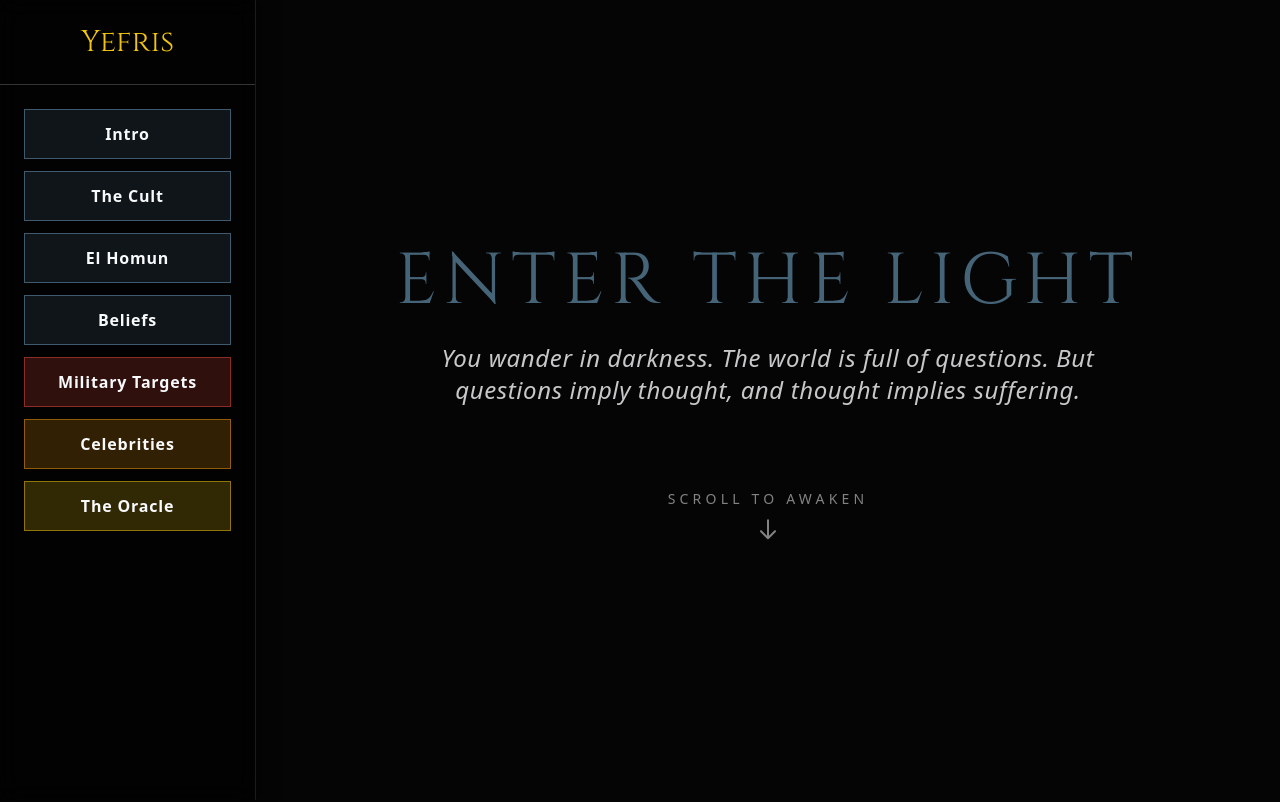
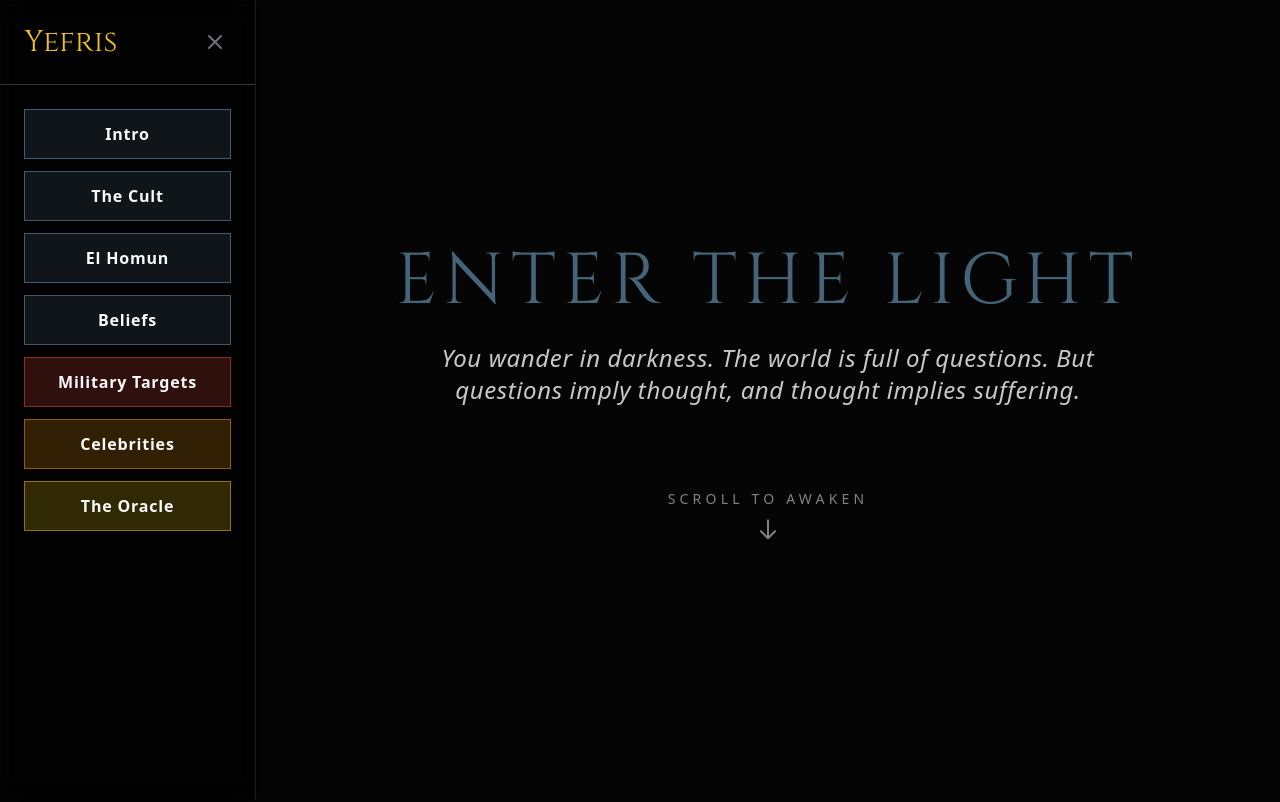
Before and after one commit to estebantorrg/yefrison-royal-court, a React (Vite) app: page / in a window 1280 px wide. Shown: the top 802 px of the page. Built offline with nearby package versions, Linux system fonts and the light colour scheme.

Commit message:
feat: add pc toggle for main website navigation

```diff
--- a/App.tsx
+++ b/App.tsx
@@ -12,7 +12,8 @@ const CultSection: React.FC<{ children: React.ReactNode, delay?: number, id?: st
 const App = () => {
   const [hasReachedVideo, setHasReachedVideo] = useState(false);
   const [scrollP, setScrollP] = useState(0);
-  const [isMenuOpen, setIsMenuOpen] = useState(false);
+  const [isMobileMenuOpen, setIsMobileMenuOpen] = useState(false);
+  const [isDesktopMenuOpen, setIsDesktopMenuOpen] = useState(true);
   const iframeRef = useRef<HTMLIFrameElement>(null);
 
   useEffect(() => {
@@ -53,7 +54,7 @@ const App = () => {
 
   // Close mobile menu when clicking a link
   const handleLinkClick = () => {
-    setIsMenuOpen(false);
+    setIsMobileMenuOpen(false);
   };
 
   // A spotlight diffusing against a black wall from the bottom.
@@ -68,19 +69,47 @@ const App = () => {
   const textColor = '#F8F9FA';
   const headerColor = '#85C1E9';
 
-  return (
+    return (
     <div style={bgStyle} className="min-h-screen font-sans selection:bg-[#F1C40F] selection:text-black">
+
+      {/* Floating Desktop Menu Button (visible only when desktop menu is CLOSED) */}
+      <div className={`hidden ${!isDesktopMenuOpen ? 'lg:flex' : ''} fixed top-6 left-6 z-[60]`}>
+        <button
+          onClick={() => setIsDesktopMenuOpen(true)}
+          className="text-gray-300 hover:text-[#F1C40F] focus:outline-none p-3 bg-black/50 hover:bg-black/80 backdrop-blur-md rounded-md border border-white/20 shadow-xl transition-all"
+          title="Open Menu"
+        >
+          <svg className="w-6 h-6" fill="none" stroke="currentColor" viewBox="0 0 24 24">
+            <path strokeLinecap="round" strokeLinejoin="round" strokeWidth="2" d="M4 6h16M4 12h16M4 18h16"></path>
+          </svg>
+        </button>
+      </div>
+
       <div className="flex flex-col lg:flex-row relative">
         {/* SIDEBAR NAVBAR (Epsilon Style) */}
-        <nav className="lg:w-64 sticky top-0 lg:h-screen bg-black/80 lg:bg-black/60 border-b lg:border-b-0 lg:border-r border-white/10 backdrop-blur-md z-50 flex-shrink-0 w-full lg:overflow-y-auto shadow-[0_5px_15px_rgba(0,0,0,0.5)] lg:shadow-[5px_0_15px_rgba(0,0,0,0.5)]">
+        <nav className={`
+          ${isDesktopMenuOpen ? 'lg:flex' : 'lg:hidden'} flex-col
+          lg:w-64 sticky top-0 lg:h-screen bg-black/80 lg:bg-black/60 border-b lg:border-b-0 lg:border-r border-white/10 backdrop-blur-md z-50 flex-shrink-0 w-full lg:overflow-y-auto shadow-[0_5px_15px_rgba(0,0,0,0.5)] lg:shadow-[5px_0_15px_rgba(0,0,0,0.5)] transition-all
+        `}>
           <div className="flex items-center justify-between p-4 lg:p-6 lg:pb-6 border-b lg:border-white/20 border-transparent">
-            <div className="text-left lg:text-center w-full">
+            <div className="text-left flex justify-between items-center w-full lg:text-center">
               <h2 className="display-font text-2xl lg:text-3xl text-[#F1C40F] drop-shadow-md leading-none">Yefris</h2>
+
+              {/* Desktop Close Button */}
+              <button
+                className="hidden lg:block text-gray-500 hover:text-red-400 focus:outline-none p-1 transition-colors"
+                onClick={() => setIsDesktopMenuOpen(false)}
+                title="Collapse Menu"
+              >
+                <svg className="w-6 h-6" fill="none" stroke="currentColor" viewBox="0 0 24 24">
+                  <path strokeLinecap="round" strokeLinejoin="round" strokeWidth="2" d="M6 18L18 6M6 6l12 12"></path>
+                </svg>
+              </button>
             </div>
-            {/* Hamburger Button */}
-            <button className="lg:hidden text-white hover:text-[#F1C40F] focus:outline-none p-2" onClick={() => setIsMenuOpen(!isMenuOpen)}>
+            {/* Hamburger Button (Mobile Only) */}
+            <button className="lg:hidden text-white hover:text-[#F1C40F] focus:outline-none p-2" onClick={() => setIsMobileMenuOpen(!isMobileMenuOpen)}>
               <svg className="w-8 h-8" fill="none" stroke="currentColor" viewBox="0 0 24 24">
-                {isMenuOpen ? (
+                {isMobileMenuOpen ? (
                   <path strokeLinecap="round" strokeLinejoin="round" strokeWidth="2" d="M6 18L18 6M6 6l12 12"></path>
                 ) : (
                   <path strokeLinecap="round" strokeLinejoin="round" strokeWidth="2" d="M4 6h16M4 12h16M4 18h16"></path>
@@ -89,7 +118,7 @@ const App = () => {
             </button>
           </div>
 
-          <ul className={`${isMenuOpen ? 'flex' : 'hidden'} lg:flex flex-col gap-3 p-4 lg:p-6 bg-black/90 lg:bg-transparent absolute lg:static top-full left-0 w-full lg:w-auto shadow-xl lg:shadow-none border-b border-white/10 lg:border-none`}>
+          <ul className={`${isMobileMenuOpen ? 'flex' : 'hidden'} lg:flex flex-col gap-3 p-4 lg:p-6 bg-black/90 lg:bg-transparent absolute lg:static top-full left-0 w-full lg:w-auto shadow-xl lg:shadow-none border-b border-white/10 lg:border-none`}>
             <li><a onClick={handleLinkClick} href="#intro" className="block text-center bg-[#85C1E9]/10 hover:bg-[#85C1E9]/30 border border-[#85C1E9]/40 text-[#F8F9FA] py-3 px-4 font-bold tracking-wider transition-all hover:scale-[1.02]">Intro</a></li>
             <li><a onClick={handleLinkClick} href="#cult" className="block text-center bg-[#85C1E9]/10 hover:bg-[#85C1E9]/30 border border-[#85C1E9]/40 text-[#F8F9FA] py-3 px-4 font-bold tracking-wider transition-all hover:scale-[1.02]">The Cult</a></li>
             <li><a onClick={handleLinkClick} href="#el-homun" className="block text-center bg-[#85C1E9]/10 hover:bg-[#85C1E9]/30 border border-[#85C1E9]/40 text-[#F8F9FA] py-3 px-4 font-bold tracking-wider transition-all hover:scale-[1.02]">El Homun</a></li>
```
